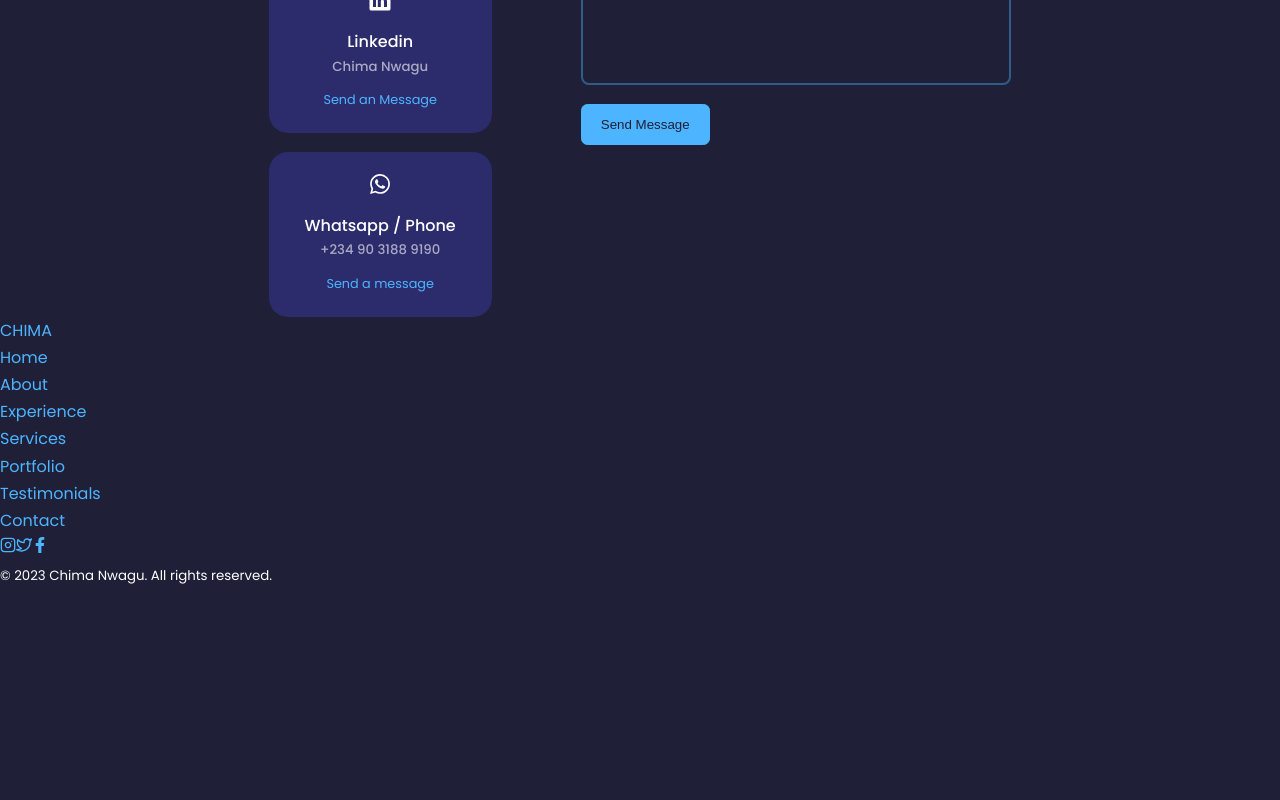
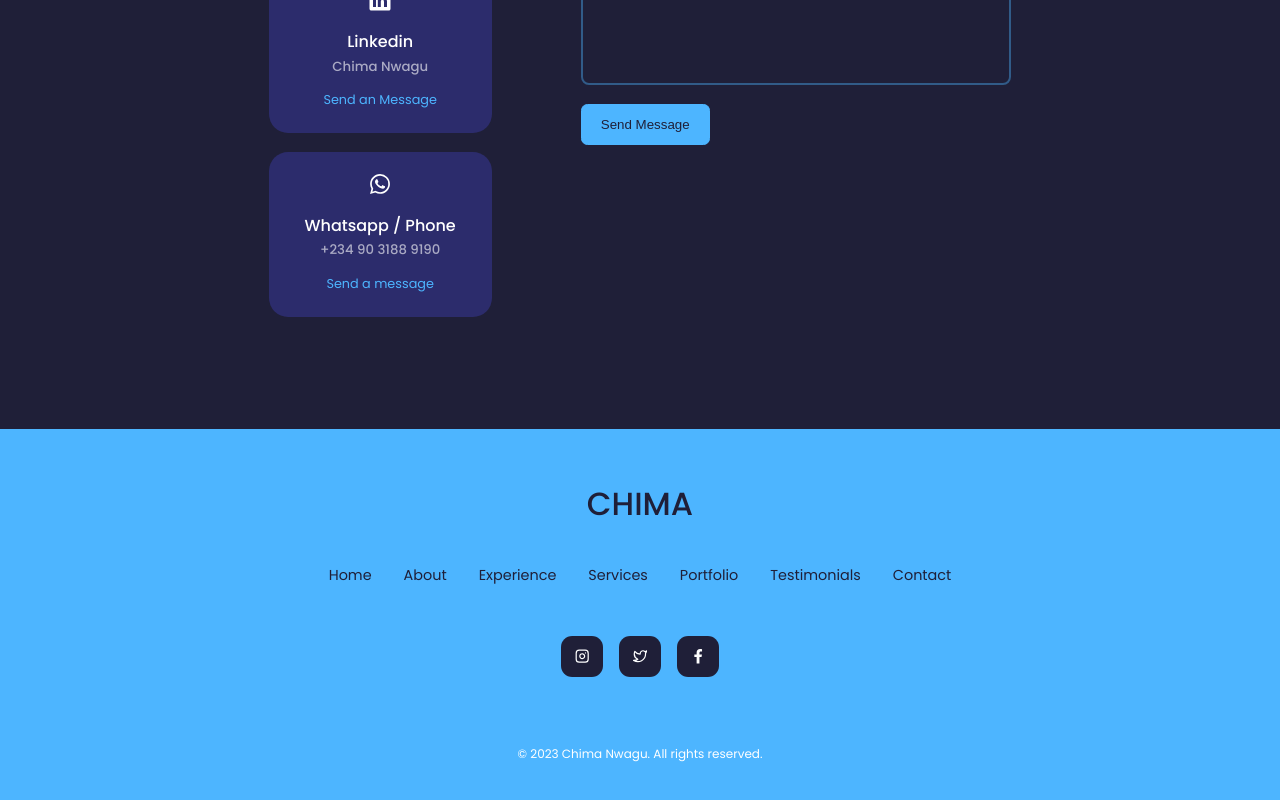
Before and after one commit to NwaguChima/portfolio_react, a React (Create React App) app: page / in a window 1280 px wide. Shown: the part 5364-6164 px from the top of the page. Before the commit the page ends 5953 px from the top, so only its background shows below. Built offline with nearby package versions, Linux system fonts and the light colour scheme.

Commit message:
styling footer

```diff
--- a/src/components/footer/footer.css
+++ b/src/components/footer/footer.css
@@ -0,0 +1,53 @@
+footer {
+  background: var(--color-primary);
+  padding: 3rem 0;
+  text-align: center;
+  font-size: 0.9rem;
+  margin-top: 7rem;
+}
+
+footer a {
+  color: var(--color-bg);
+}
+
+.footer__logo {
+  font-size: 2rem;
+  font-weight: 500;
+  margin-bottom: 2rem;
+  display: inline-block;
+}
+
+.permalinks {
+  display: flex;
+  flex-wrap: wrap;
+  justify-content: center;
+  margin: 0 auto 3rem;
+}
+
+.permalinks > *:not(:last-child) {
+  margin-right: 2rem;
+}
+
+.footer__socials {
+  display: flex;
+  justify-content: center;
+  margin-bottom: 4rem;
+}
+
+.footer__socials > *:not(:last-child) {
+  margin-right: 1rem;
+}
+
+.footer__socials a {
+  background: var(--color-bg);
+  color: var(--color-white);
+  padding: 0.8rem;
+  display: flex;
+  border: 1px solid transparent;
+
+  border-radius: 0.7rem;
+  -webkit-border-radius: 0.7rem;
+  -moz-border-radius: 0.7rem;
+  -ms-border-radius: 0.7rem;
+  -o-border-radius: 0.7rem;
+}
```
